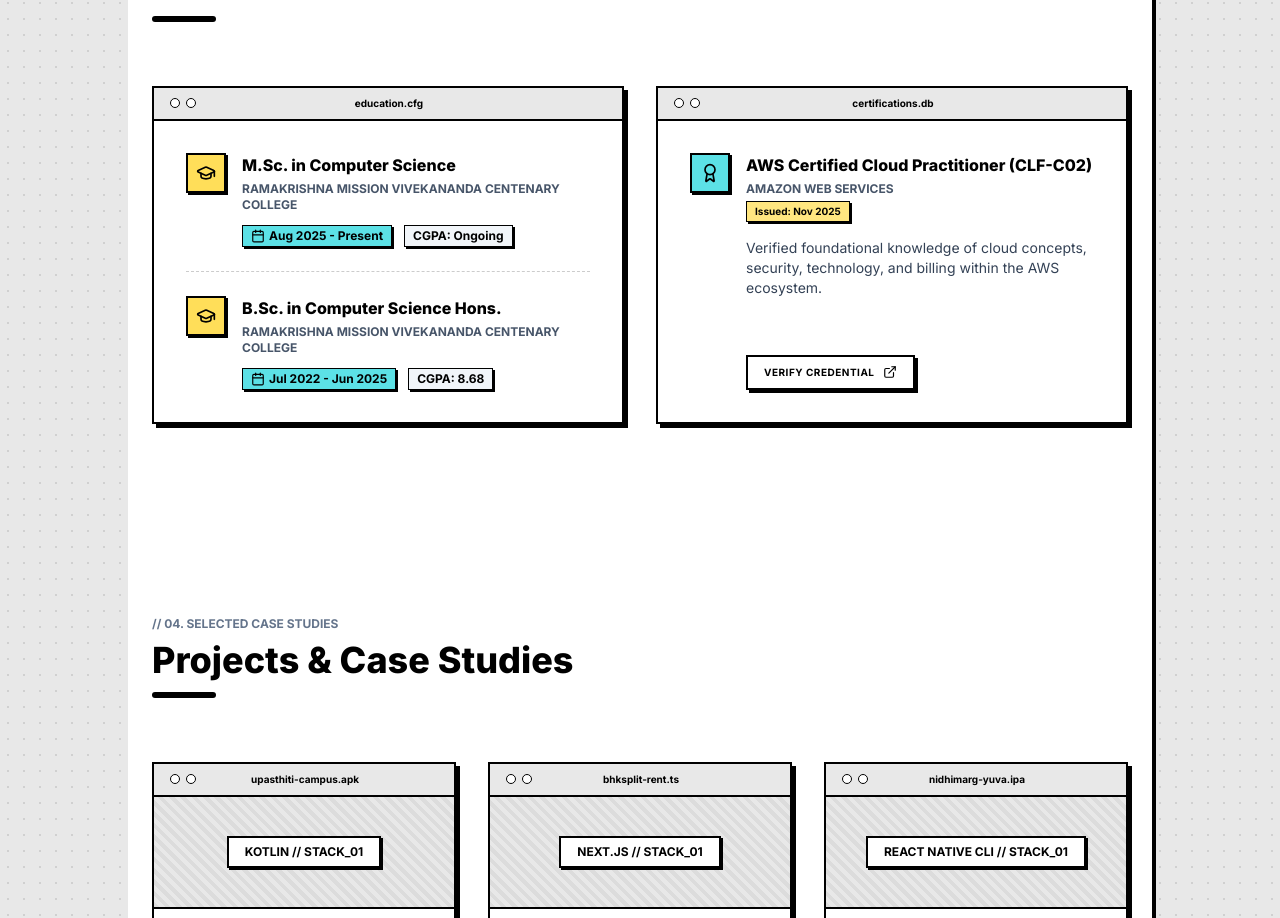
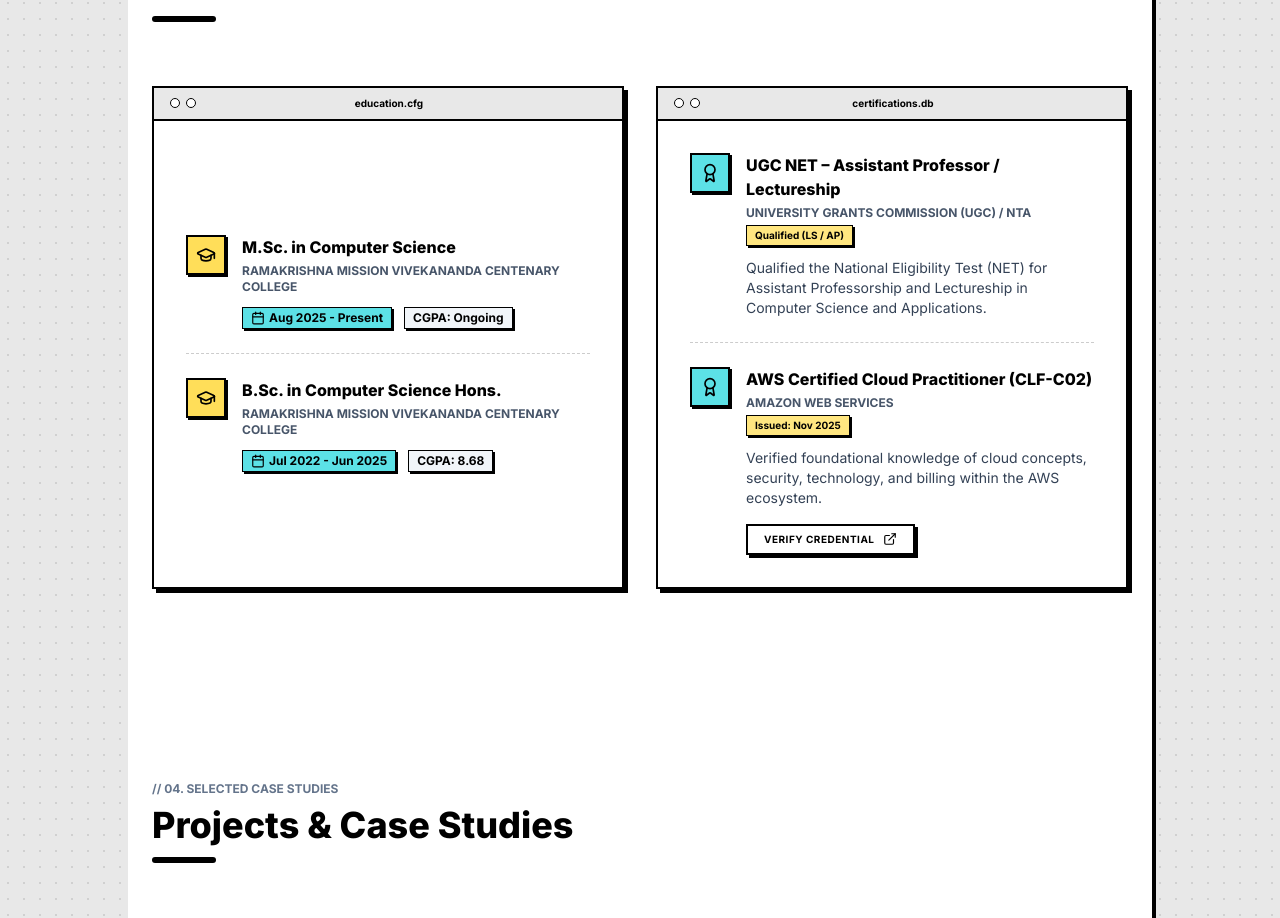
Before and after one commit to SuvamNaskar/SuvamNaskar.github.io, a Next.js app: page / in a window 1280 px wide. Shown: the part 2789-3707 px from the top of the page. Built offline with nearby package versions, Linux system fonts and the light colour scheme.

Commit message:
Refactor code structure for improved readability and maintainability

```diff
--- a/components/Credentials.tsx
+++ b/components/Credentials.tsx
@@ -71,10 +71,9 @@ export default function Credentials() {
             </div>
 
             {/* Window Body */}
-            <div className="p-6 md:p-8 space-y-6 flex-grow flex flex-col justify-between">
+            <div className="p-6 md:p-8 space-y-6 flex-grow flex flex-col justify-center">
               {certificationsList.map((cert, idx) => (
-                <div key={idx} className="space-y-4 flex-grow flex flex-col justify-between">
-                  <div className="space-y-4">
+                <div key={idx} className="border-b border-dashed border-black/20 last:border-0 pb-6 last:pb-0 space-y-3">
                   <div className="flex items-start space-x-4">
                     <div className="w-10 h-10 border-2 border-black bg-[#5ce1e6] flex items-center justify-center text-black shadow-brutalist-sm flex-shrink-0">
                       <Award className="w-5 h-5" />
@@ -83,7 +82,7 @@ export default function Credentials() {
                       <h3 className="font-extrabold text-sm md:text-base text-black">{cert.name}</h3>
                       <p className="font-mono text-xs font-bold text-slate-600 uppercase">{cert.issuer}</p>
                       <span className="inline-block mt-1 font-mono text-[10px] font-bold text-black bg-[#ffe680] px-2 py-0.5 border border-black shadow-brutalist-sm">
-                          Issued: {cert.date}
+                        {cert.date.includes("Qualified") ? cert.date : `Issued: ${cert.date}`}
                       </span>
                     </div>
                   </div>
@@ -91,15 +90,14 @@ export default function Credentials() {
                   <p className="text-slate-700 text-xs md:text-sm leading-relaxed pl-14">
                     {cert.description}
                   </p>
-                  </div>
 
                   {cert.verifyUrl && (
-                    <div className="pl-14 pt-2">
+                    <div className="pl-14 pt-1">
                       <a
                         href={cert.verifyUrl}
                         target="_blank"
                         rel="noopener noreferrer"
-                        className="brutalist-button inline-flex items-center space-x-2 px-4 py-2 font-mono text-[10px] font-bold uppercase tracking-wider text-black bg-[#ffe680] hover:bg-[#ffde59]"
+                        className="brutalist-button inline-flex items-center space-x-2 px-4 py-1.5 font-mono text-[10px] font-bold uppercase tracking-wider text-black bg-[#ffe680] hover:bg-[#ffde59]"
                       >
                         <span>Verify Credential</span>
                         <ExternalLink className="w-3.5 h-3.5" />
--- a/data/portfolio.ts
+++ b/data/portfolio.ts
@@ -149,6 +149,12 @@ export const educationList: Education[] = [
 
 export const certificationsList: Certification[] = [
   {
+    name: "UGC NET – Assistant Professor / Lectureship",
+    issuer: "University Grants Commission (UGC) / NTA",
+    date: "Qualified (LS / AP)",
+    description: "Qualified the National Eligibility Test (NET) for Assistant Professorship and Lectureship in Computer Science and Applications.",
+  },
+  {
     name: "AWS Certified Cloud Practitioner (CLF-C02)",
     issuer: "Amazon Web Services",
     date: "Nov 2025",
```
Also changed, not shown: documents/certs/ugc-net.png (added), public/documents/certs/ugc-net.png (added), 5 other files (tests, documents, lock files or other folders). Lines whose indentation alone changed are shown as unchanged.
